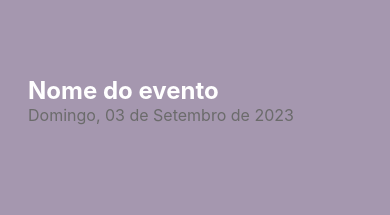
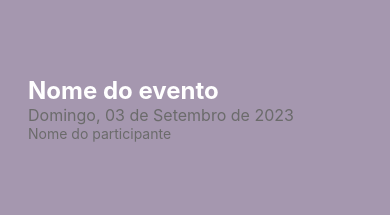
Before and after one commit to annalare/react-native-studies, a React Native app: screen / in a window 390 px wide. Shown: the top 215 px of the page. Built offline with nearby package versions, Linux system fonts and the light colour scheme.

Commit message:
feat: text input

```diff
--- a/src/screens/Home/index.tsx
+++ b/src/screens/Home/index.tsx
@@ -1,10 +1,15 @@
-import { Text, View } from "react-native";
+import { Text, View, TextInput } from "react-native";
 import { styles } from "./styles";
 export default function Home() {
   return (
     <View style={styles.container}>
       <Text style={styles.eventName}>Nome do evento</Text>
       <Text style={styles.eventDate}>Domingo, 03 de Setembro de 2023 </Text>
+      <TextInput
+        style={styles.input}
+        placeholder="Nome do participante"
+        placeholderTextColor="#6b6b6b"
+      />
     </View>
   );
 }
```
